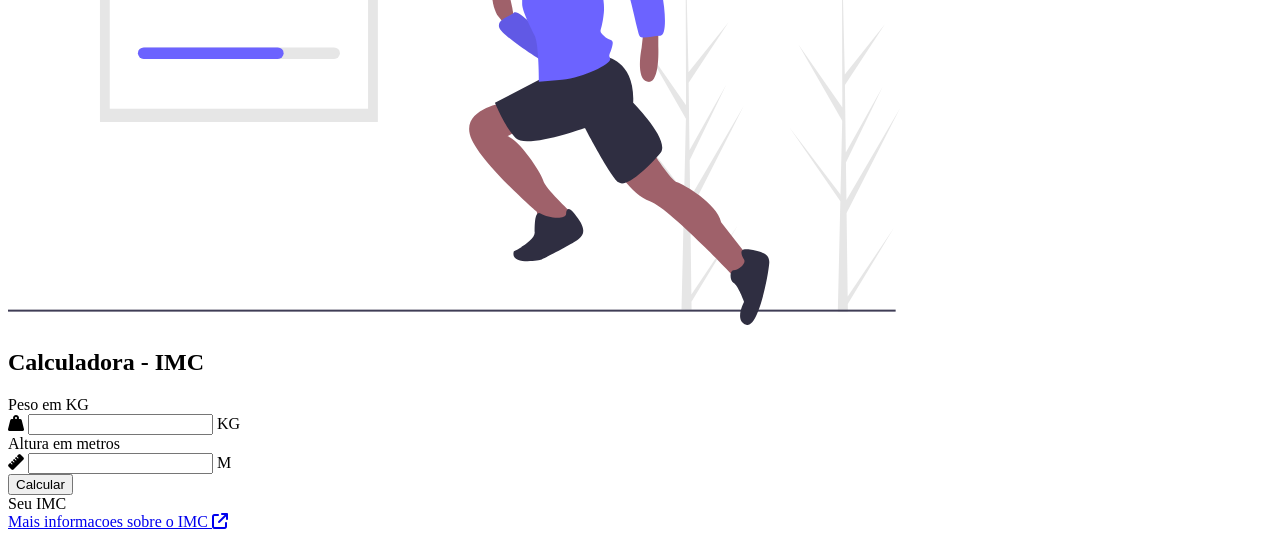
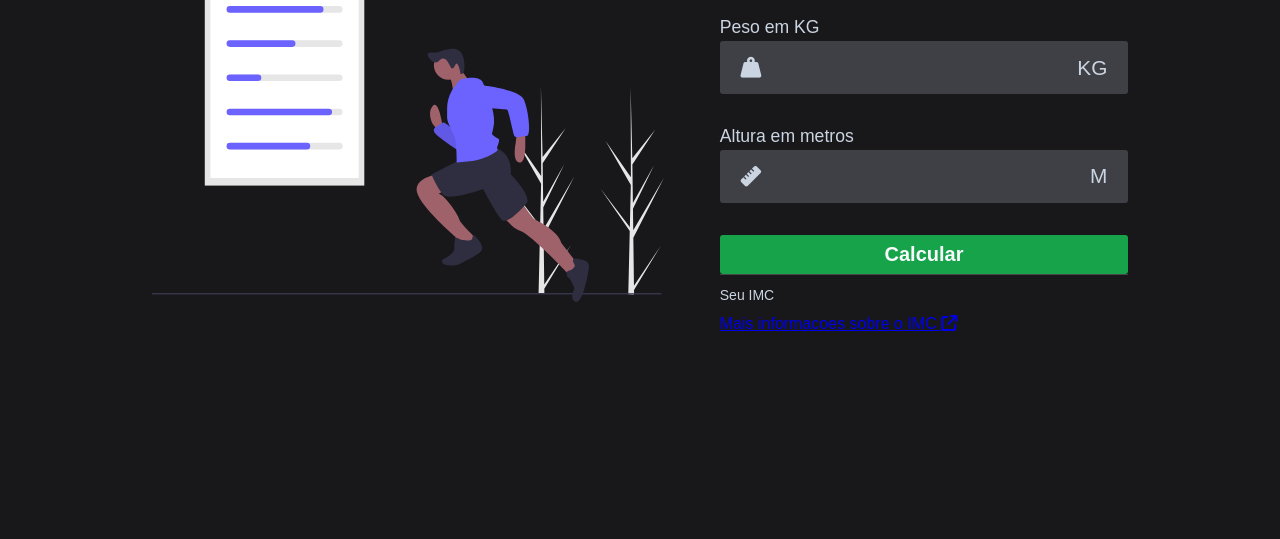
Before and after one commit to lemu6/CalculadoraIMCresponsiva, a plain HTML site: page index.html in a window 1280 px wide. Shown: the part 262-801 px from the top of the page. Drawn offline with Linux system fonts and the light colour scheme; files that its build step writes are made by us from their sources.

Commit message:
css quase completo

```diff
--- a/css/style.css
+++ b/css/style.css
@@ -0,0 +1,144 @@
+
+
+* {
+    font-family: 'Poppins', sans-serif;
+    margin: 0;
+    padding: 0;
+    box-sizing: border-box;
+}
+
+body {
+    display: flex;
+    align-items: center;
+    justify-content: center;
+    width: 100%;
+    height: 100vh;
+    background-color: #18181b;
+
+}
+
+#container {
+    display: flex;
+    align-items: center;
+    gap: 3.5rem;
+}
+
+#img img{
+    width: 32rem;
+}
+
+#calculator {
+    display: flex;
+    flex-direction: column;
+    gap: 2rem;
+    padding: 2rem;
+    color: #f8fafc;
+    background-color: #262626;
+    border-radius: 8px;
+}
+
+#form {
+    display: flex;
+    flex-direction: column;
+    gap: 2rem;
+}
+
+#title {
+    font-size: 2.25rem;
+    position: relative;
+}
+
+#title::after {
+    position: absolute;
+    content: '';
+    background-color: #16a34a;
+    width: 8rem;
+    height: 3px;
+    bottom: 0;
+    left: 0;
+    border-radius: 3px;
+
+}
+
+.input-box label {
+    font-size: 1.1rem;
+    color: #cbd5e1;
+    font-weight: 500;
+
+}
+
+.input-field {
+    display: flex;
+    align-items: center;
+    justify-content: space-between;
+    background-color: #3f3f46;
+    padding: 0.3rem;
+    border-radius: 3px;
+    margin-top: 3px;
+}
+
+.input-field span,
+.input-field i {
+    color: #cbd5e1;
+    font-size: 1.3rem;
+    padding: 0.6rem 1rem;
+}
+
+.input-field input{
+    background-color: transparent;
+    border: none;
+    width: 100%;
+    font-size: 1.3rem;
+    color: #f8fafc;
+    padding: 0 0.5rem;
+}
+
+.input-field input::-webkit-outer-spin-button,
+.input-field input::-webkit-inner-spin-button {
+    appearance: none;
+}
+
+.input-field input:focus {
+    outline: none;
+}
+
+#calculate {
+    border: none;
+    font-size: 1.25rem;
+    font-weight: bold;
+    background-color: #16a34a;
+    color: #f8fafc;
+    padding: 0.5rem 0;
+    border-radius: 3px;
+    cursor: pointer;
+}
+
+#result {
+    display: flex;
+    gap: 2rem;
+    align-items: center;
+    border-top: 1px solid #ffffff34;
+    padding: 0.75rem 0;
+}
+
+#bmi {
+    display: flex;
+    align-items: center;
+    flex-direction: column;
+    font-size: 2.25rem;
+}
+
+#bmi span:last-child {
+    font-size: 0.875rem;
+    color: #cbd5e1;
+}
+
+#description {
+    width: 15.5rem;
+}
+
+#more_info {
+    text-align: center;
+    border-top: 1px solid #ffffff34;
+    padding: 1.5rem;
+}
--- a/index.html
+++ b/index.html
@@ -3,7 +3,7 @@
 <head>
     <meta charset="UTF-8">
     <meta name="viewport" content="width=device-width, initial-scale=1.0">
-    <link rel="stylesheet" href="assets/css/style.css">
+    <link rel="stylesheet" href="css/style.css">
     <link rel="stylesheet" href="https://cdnjs.cloudflare.com/ajax/libs/font-awesome/6.5.1/css/all.min.css" integrity="sha512-DTOQO9RWCH3ppGqcWaEA1BIZOC6xxalwEsw9c2QQeAIftl+Vegovlnee1c9QX4TctnWMn13TZye+giMm8e2LwA==" crossorigin="anonymous" referrerpolicy="no-referrer" />
     <title>Calculadora de IMC</title>
 </head>
```
